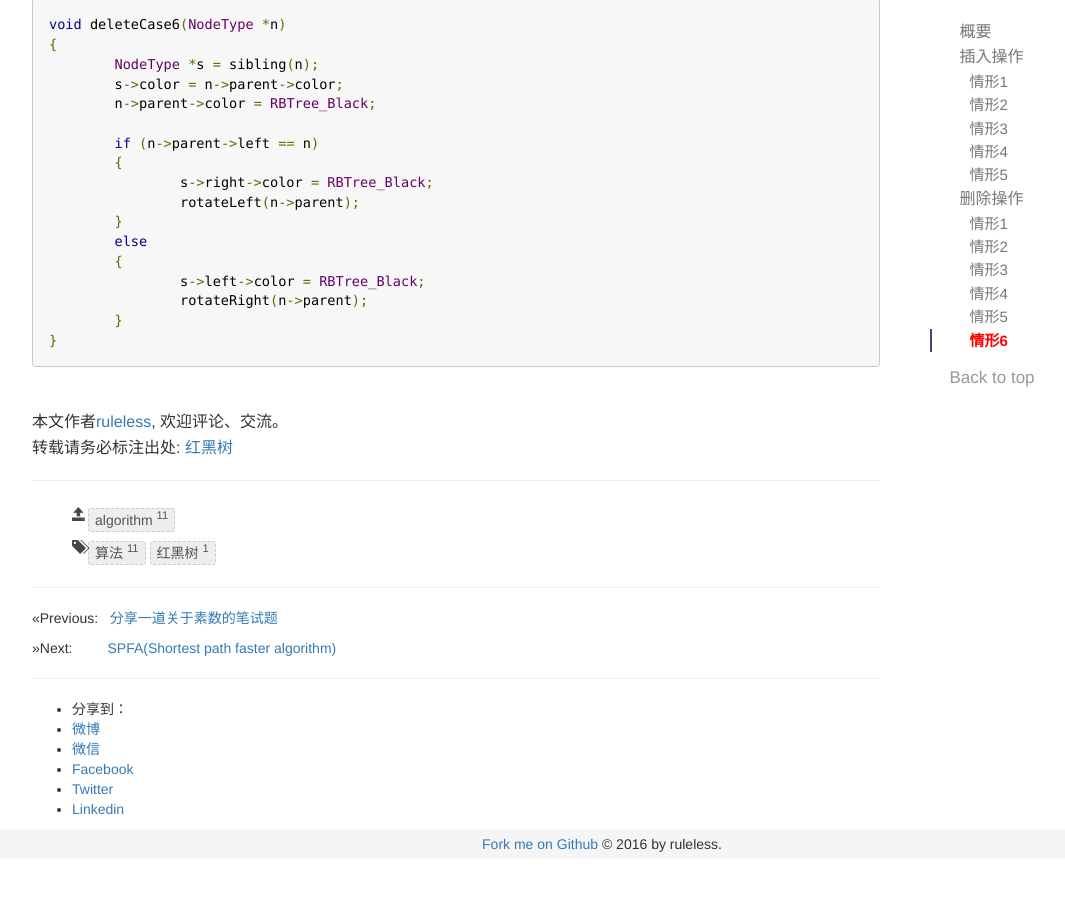
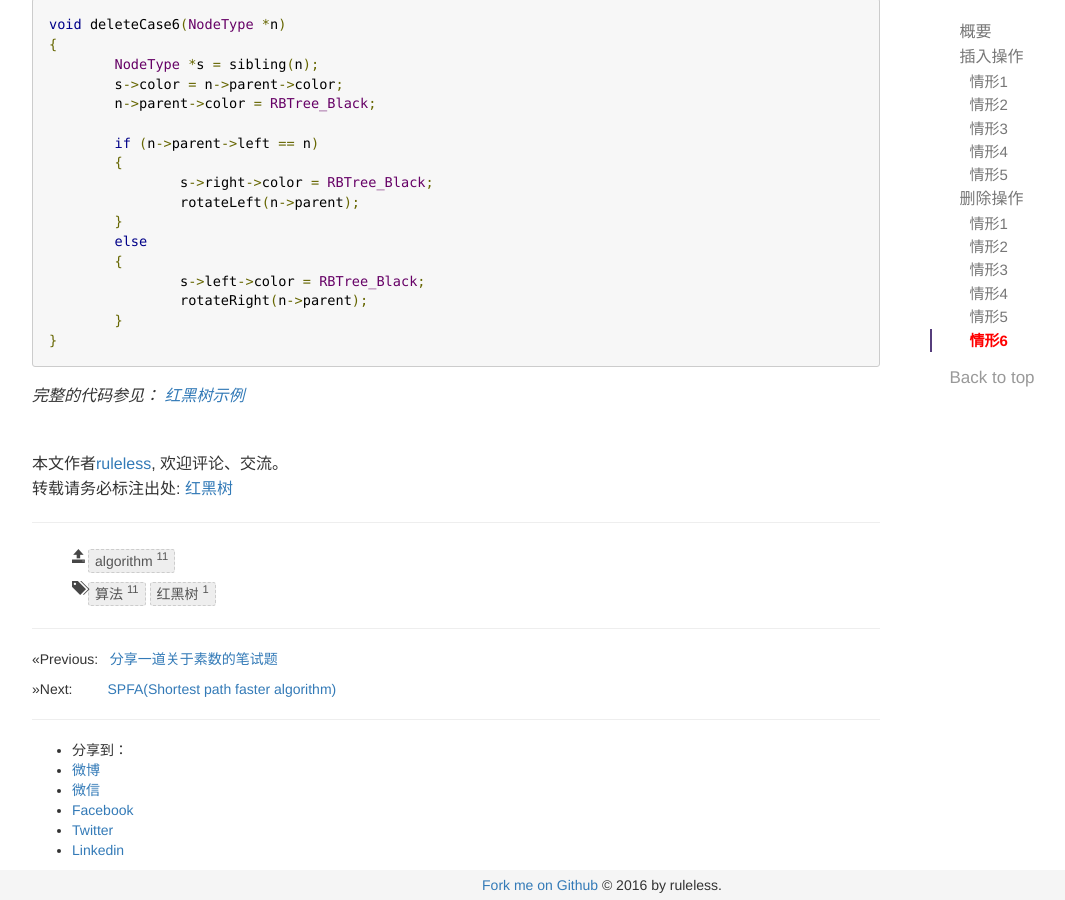
Before and after one commit to ruleless/ruleless.github.io, a Jekyll site: the page built from _posts/2016-04-10-algorithm-rbtree.md, in a window 1280 px wide and 900 px high, scrolled down 8022 px. Shown: the whole window, without its empty margins (38-1103 px from the left). Built offline with Jekyll 4.4.1, drawn with Linux system fonts in a browser that asks for light colours; comment, search, counter and statistics services are not loaded; before the commit the page ends 8881 px from its top, so only the background shows below that.

Commit message:
update rbtree

````diff
--- a/_posts/2016-04-10-algorithm-rbtree.md
+++ b/_posts/2016-04-10-algorithm-rbtree.md
@@ -355,3 +355,5 @@ void deleteCase6(NodeType *n)
 	}
 }
 ```
+
+*完整的代码参见： [红黑树示例](https://github.com/ruleless/stl_test/blob/master/RBTree.h)*
````
